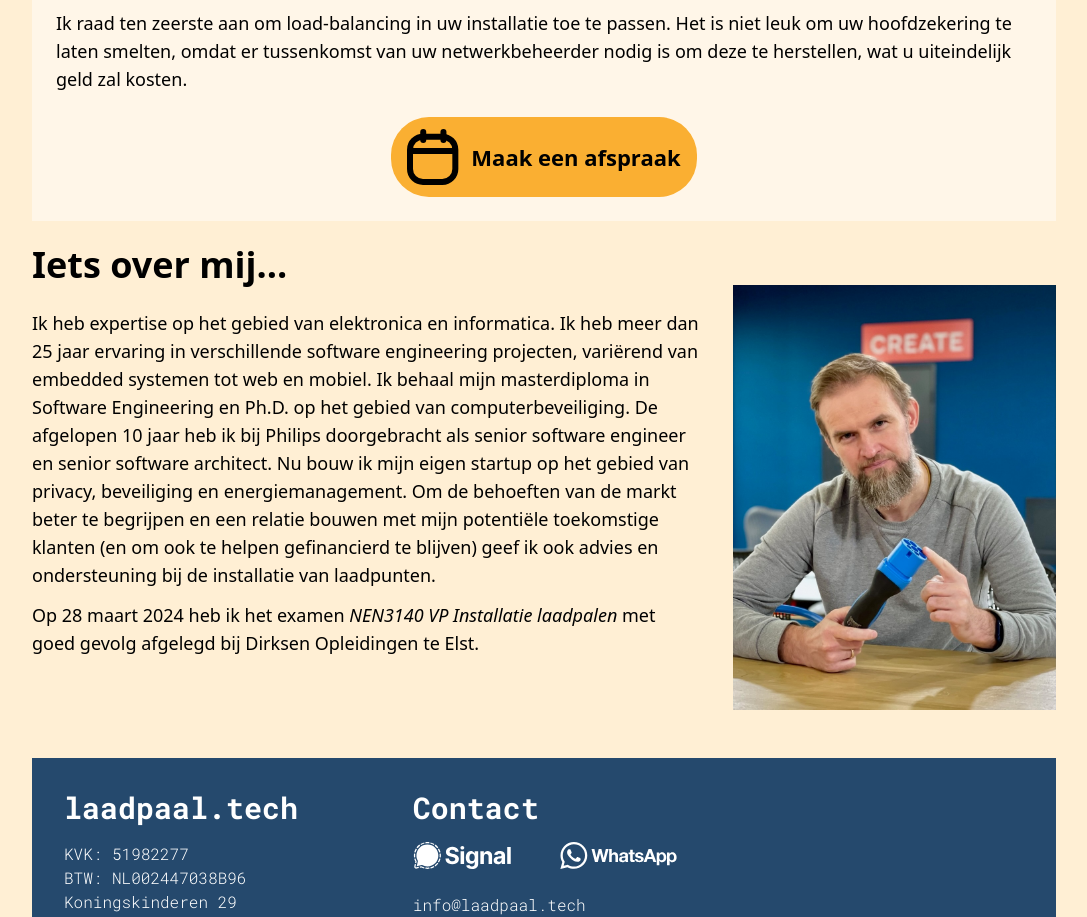
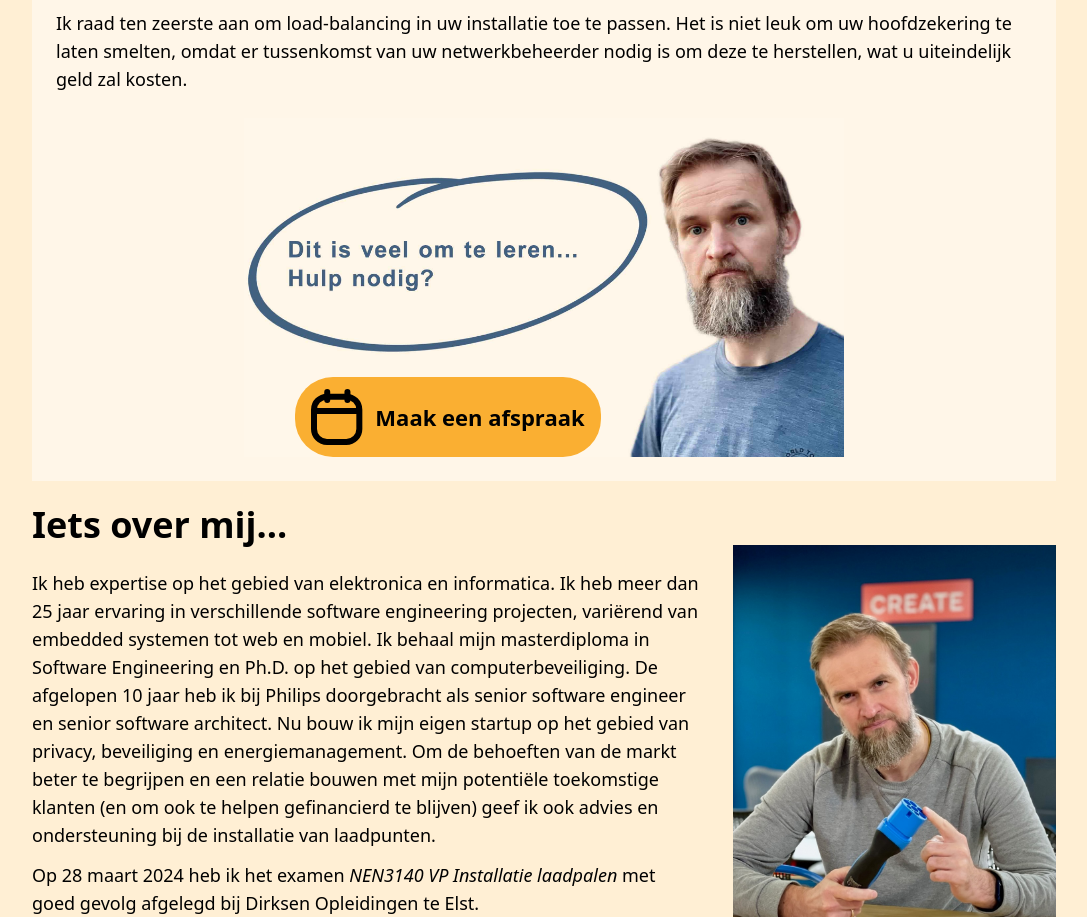
Before and after one commit to laadpaal-tech/homepage, a React (Vite) app: page / in a window 1280 px wide. Shown: the part 5988-6905 px from the top of the page, without its empty margins (96-1183 px from the left). Built offline with nearby package versions, Linux system fonts and the light colour scheme.

Commit message:
Alternative version with picture at the bottom of the step-by-step guide

```diff
--- a/src/components/StepByStep.tsx
+++ b/src/components/StepByStep.tsx
@@ -141,9 +141,22 @@ const StepByStep = () => (
       tussenkomst van uw netwerkbeheerder nodig is om deze te herstellen, wat u
       uiteindelijk geld zal kosten.
     </p>
-    <div className='mt-6 flex w-full items-center justify-center'>
+    <div className='relative mt-6 flex w-full items-center justify-center'>
+      <div className='relative -left-12 bottom-0 z-30 mt-[200px] @xl:-left-24 @xl:mt-[260px]'>
+        <MakeAppointmentButton variant='yellow' />
+      </div>
+      <div className='absolute bottom-8 @xl:bottom-0'>
+        <img width='600px' src='/img/me-with-text.jpg' />
+        {/* <p className='absolute left-10 top-[80px] border border-red-800 text-xl font-extrabold text-theme-blue @lg:top-[100px] @xl:top-[110px] @xl:text-2xl @3xl:text-3xl'>
+          Dit is veel om te leren...
+          <br />
+          Hulp nodig?
+        </p> */}
+      </div>
+    </div>
+    {/* <div className='mt-6 flex w-full items-center justify-center'>
       <MakeAppointmentButton variant='yellow' />
-    </div>
+    </div> */}
   </section>
 )
 
```
Also changed, not shown: public/img/me-with-text.jpg (added), public/img/me.jpg (added).
